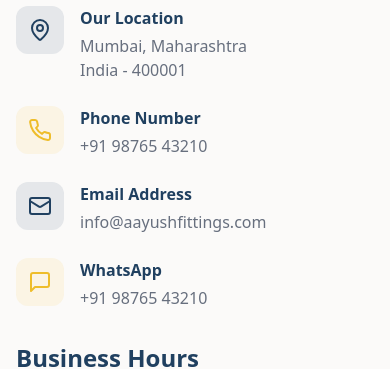
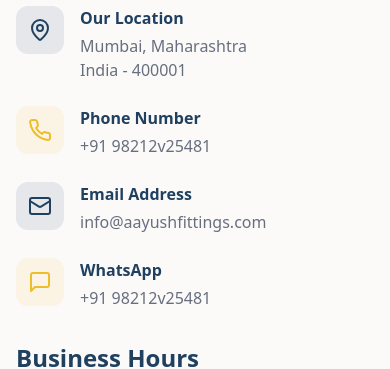
Before and after one commit to devansh01parekh/Aayush-Fittings, a React (Vite) app: page / in a window 390 px wide. Shown: the part 8900-9269 px from the top of the page. Built offline with nearby package versions, Linux system fonts and the light colour scheme.

Commit message:
Update contact information
Change phone number and WhatsApp to +91 98212v25481 in the contact section.

```diff
--- a/src/components/ContactSection.tsx
+++ b/src/components/ContactSection.tsx
@@ -101,7 +101,7 @@ const ContactSection = () => {
                   </div>
                   <div>
                     <h4 className="font-semibold text-primary mb-1">Phone Number</h4>
-                    <p className="text-muted-foreground">+91 98765 43210</p>
+                    <p className="text-muted-foreground">+91 98212v25481</p>
                   </div>
                 </div>
 
@@ -123,7 +123,7 @@ const ContactSection = () => {
                   </div>
                   <div>
                     <h4 className="font-semibold text-primary mb-1">WhatsApp</h4>
-                    <p className="text-muted-foreground">+91 98765 43210</p>
+                    <p className="text-muted-foreground">+91 98212v25481</p>
                   </div>
                 </div>
               </div>
```
